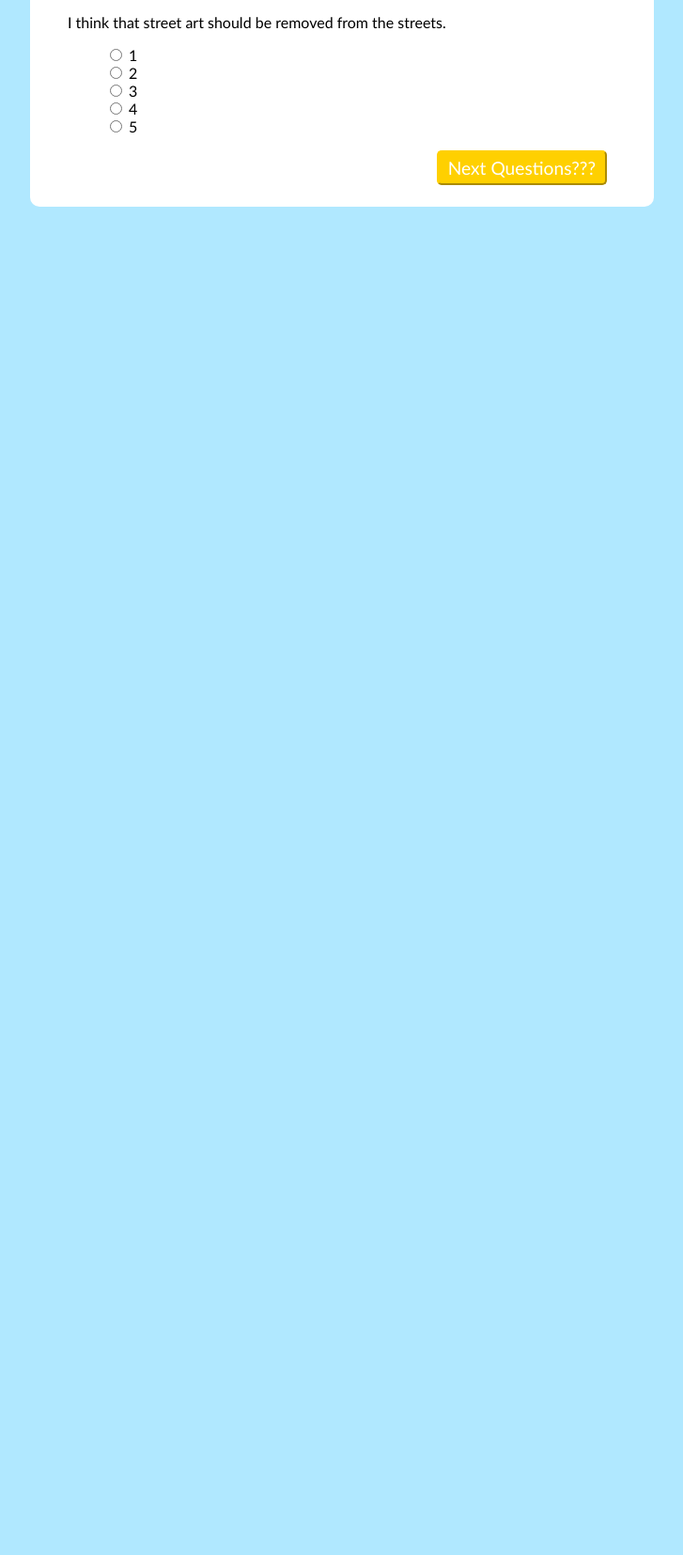
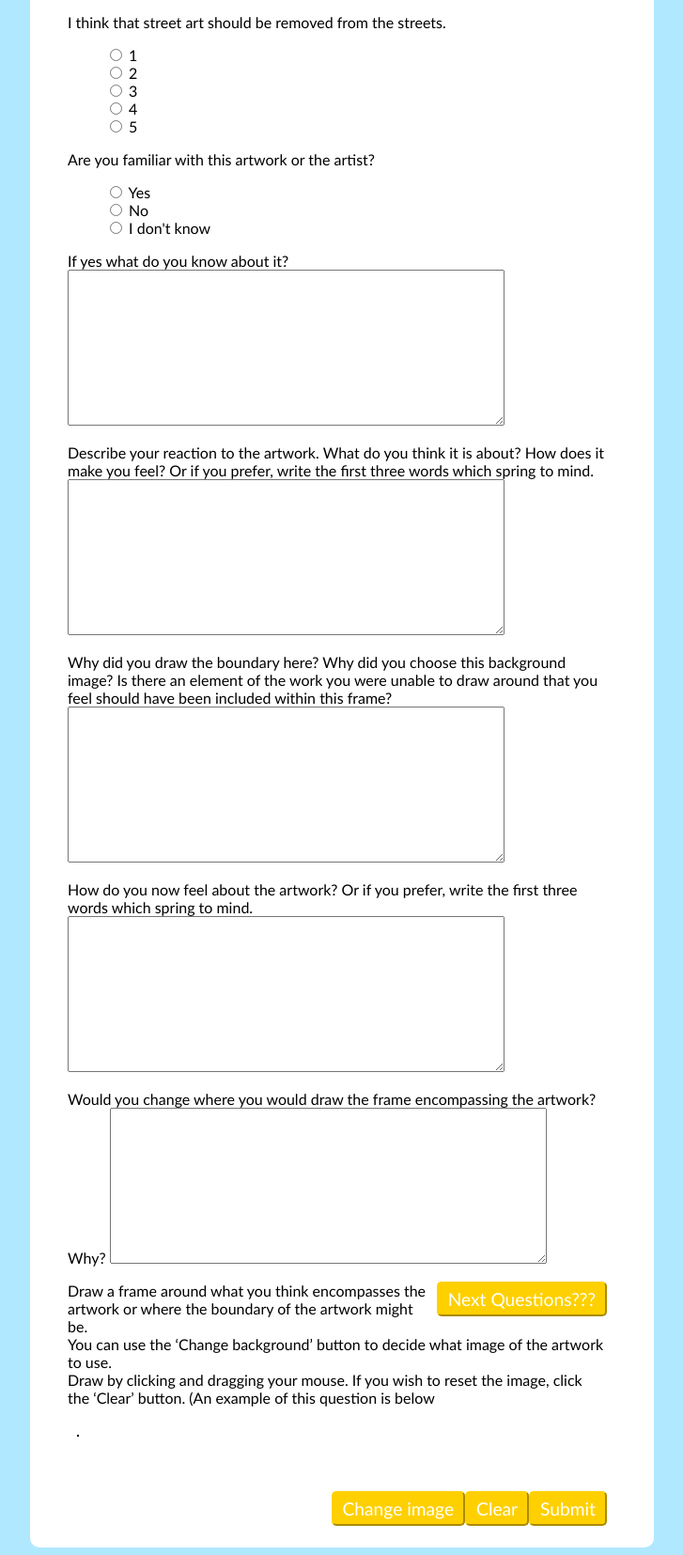
Before and after one commit to estellehlustiksmith/Survey-Project, a Django app: page /questionnaire in a window 1280 px wide. Shown: the part 855-2510 px from the top of the page at 94% size, without its empty margins (276-1003 px from the left). Before the commit the page ends 1075 px from the top, so only its background shows below. Run offline with Django 3.2, Linux system fonts and the light colour scheme.

Commit message:
put all the form back together

```diff
--- a/questionnaire/forms.py
+++ b/questionnaire/forms.py
@@ -2,11 +2,11 @@ from django import forms
 from .models import Response
 from .models import Consent
 from .models import Interview
-from .models import Building
+#from .models import Building
 
 #Branch
 
-class ResponseForm(forms.ModelForm):
+class Response(forms.ModelForm):
     NUMBERS = [('1','1'),('2','2'),('3','3'),('4','4'),('5','5')]
     question1_1 = forms.CharField(
         label='I enjoy looking at art.',
@@ -28,11 +28,6 @@ class ResponseForm(forms.ModelForm):
         label='I think that street art should be removed from the streets.',
         widget=forms.RadioSelect(choices=NUMBERS))
 
-    class Meta:
-        model = Response
-        fields = ('question1_1','question1_2','question1_3','question1_4','question1_5')
-
-class Building(forms.ModelForm):
     CHOICES = [('Y','Yes'),('N','No'),('IDK',"I don't know")]
     question6 = forms.CharField(
         label='Are you familiar with this artwork or the artist?',
@@ -58,8 +53,8 @@ class Building(forms.ModelForm):
         widget=forms.Textarea(attrs={'rows':10,'cols':60}))
 
     class Meta:
-        model = Building
-        fields = ('question6','question7','question8','question9','question10','question11','drawing')
+        model = Response
+        fields = ('question1_1','question1_2','question1_3','question1_4','question1_5','question6','question7','question8','question9','question10','question11','drawing')
         widgets = {'drawing': forms.HiddenInput()}#
 
 class Consent(forms.ModelForm):
--- a/questionnaire/models.py
+++ b/questionnaire/models.py
@@ -7,8 +7,6 @@ class Response(models.Model):
     question1_3 = models.CharField(max_length=1028)
     question1_4 = models.CharField(max_length=1028)
     question1_5 = models.CharField(max_length=1028)
-
-class Building(models.Model):
     question6 = models.CharField(max_length=1028)
     question7 = models.CharField(max_length=1028)
     question8 = models.CharField(max_length=1028)
--- a/questionnaire/templates/questionnaire/building.html
+++ b/questionnaire/templates/questionnaire/building.html
@@ -1,8 +1,8 @@
-{% extends 'questionnaire/base.html' %}
+<!-- {% extends 'questionnaire/base.html' %}
 {% load static %}
 
 {% block body %}
-    <div id='project_title'>
+   <div id='project_title'>
         <h1>The removal of street art from the street: <br>the transformation of the playful politics of place</h1>
     </div>
     <form method="POST" class="Building">{% csrf_token %}
@@ -132,4 +132,4 @@
         }
 
     </script>
-{% endblock %}
+{% endblock %}-->
--- a/questionnaire/templates/questionnaire/response_form.html
+++ b/questionnaire/templates/questionnaire/response_form.html
@@ -11,6 +11,130 @@
             {{ form.as_p }}
             </div>
             <button type="submit">Next Questions???</button>
-        </form>
+        <p>Draw a frame around what you think encompasses the artwork or where the boundary of the artwork might be.
+            <br>You can use the ‘Change background’ button to decide what image of the artwork to use.
+            <br>Draw by clicking and dragging your mouse. If you wish to reset the image, click the ‘Clear’ button. (An example of this question is below
+            </p>
+        <div id="canvas-holder">
+            <canvas id="canvas"></canvas>
+        </div>
+        <div id='submit'>
+            <button type="submit">Submit</button>
+        </div>
+    </form>
+    <div id='clear'>
+        <button onclick="clearCanvas()">Clear</button>
+    </div>
+    <div id=change_background>
+        <button id=change_background_btn, onclick="changeBackground()">Change image</button>
+    </div>
+    <script>
+        var images = [
+            '{% static "questionnaire/canvas_background.jpg" %}',
+            '{% static "questionnaire/canvas_background1.jpg" %}',
+            '{% static "questionnaire/canvas_background2.jpg" %}',
+            '{% static "questionnaire/canvas_background3.jpg" %}'
+        ]
+
+        function preloadImages(array) {
+            var count = 0;
+            if (!preloadImages.list) {
+                preloadImages.list = [];
+            }
+            var list = preloadImages.list;
+            for (var i = 0; i < array.length; i++) {
+                var img = new Image();
+                img.onload = function() {
+                    count += 1;
+                    if (count == array.length) {
+                        setBackground('{% static "questionnaire/canvas_background.jpg" %}')
+                    }
+                }
+                list.push(img);
+                img.src = array[i];
+            }
+        }
+
+        preloadImages(images);
+
+        var drawing_field = document.getElementById("id_drawing");
+        // get canvas
+        var canvas = document.getElementById("canvas")
+
+        // get canvas 2D context and set him correct size
+        var ctx = canvas.getContext('2d');
+
+        var background_num = 0;
+
+        // last known position
+        var pos = { x: 0, y: 0 };
+
+        document.addEventListener('mousemove', draw);
+        document.addEventListener('mousedown', setPosition);
+        document.addEventListener('mouseup', save);
+        document.addEventListener('mouseenter', setPosition);
+        document.addEventListener('mouseleave', save);
+
+        function changeBackground() {
+            background_num += 1;
+            if (background_num == images.length) {
+                background_num = 0;
+            }
+
+            setBackground(images[background_num]);
+        }
+
+        function clearCanvas() {
+            setBackground(images[background_num]);
+        }
+
+        function setBackground(url) {
+            var background = new Image();
+
+            background.onload = function(){
+                ctx.drawImage(background,0,0);
+            };
+            background.src = url;
+
+            canvas.width = background.width;
+            canvas.height = background.height;
+
+            ctx.canvas.width = canvas.width;
+            ctx.canvas.height = canvas.height;
+        }
+
+        // new position from mouse event
+        function setPosition(e) {
+            var rect = canvas.getBoundingClientRect();
+            pos.x = e.clientX - rect.left;
+            pos.y = e.clientY - rect.top;
+        }
+
+        function draw(e) {
+            // mouse left button must be pressed
+            if (e.buttons !== 1) return;
+
+            ctx.beginPath(); // begin
+
+            ctx.lineWidth = 5;
+            ctx.lineCap = 'round';
+            ctx.strokeStyle = '#000000';
+
+            ctx.moveTo(pos.x, pos.y); // from
+            setPosition(e);
+            ctx.lineTo(pos.x, pos.y); // to
+
+            ctx.stroke(); // draw it!
+        }
+
+        function save(e) {
+            //var img_data = ctx.getImageData(0, 0, canvas.width, canvas.height);
+            var img_data = canvas.toDataURL("image/png")
+            //console.log(img_data);
+
+            drawing_field.value = img_data;
+        }
+
+    </script>
     </div>
 {% endblock %}
--- a/questionnaire/views.py
+++ b/questionnaire/views.py
@@ -1,8 +1,8 @@
 from django.shortcuts import render, redirect
-from .forms import ResponseForm
+from .forms import Response
 from .forms import Consent
 from .forms import Interview
-from .forms import Building
+#from .forms import Building
 
 def landing_page(request):
     if request.method == 'POST':
@@ -18,26 +18,26 @@ def landing_page(request):
 def response_form(request):
     #form = ResponseForm()
     if request.method == "POST":
-        form = ResponseForm(request.POST)
+        form = Response(request.POST)
         if form.is_valid():
             questionnaire = form.save(commit=False)
             questionnaire.save()
-            return redirect('building')
+            return redirect('thankyou')
 
     else:
-        form = ResponseForm()
+        form = Response()
     return render(request, 'questionnaire/response_form.html', {'form': form})
 
-def building(request):
-    if request.method == "POST":
-        form = Building(request.POST)
-        if form.is_valid():
-            building = form.save(commit=False)
-            building.save()
-            return redirect('ty_form_complete')
-    else:
-        form = Building()
-    return render(request, 'questionnaire/building.html', {'form':form})
+#def building(request):
+ #   if request.method == "POST":
+  #      form = Building(request.POST)
+   #     if form.is_valid():
+    #        building = form.save(commit=False)
+     #       building.save()
+      #      return redirect('ty_form_complete')
+#    else:
+ #       form = Building()
+  #  return render(request, 'questionnaire/building.html', {'form':form})
 
 def ty_form_complete(request):
     return render(request,'questionnaire/ty_form_complete.html', {})
--- a/survey/urls.py
+++ b/survey/urls.py
@@ -22,6 +22,6 @@ urlpatterns = [
     path( '', views.landing_page, name='landing_page'),
     path( 'interview',views.interview, name='interview'),
     path( 'questionnaire', views.response_form, name='questionnaire'),
-    path( 'building', views.building, name='building'),
+#    path( 'building', views.building, name='building'),
     path( 'thankyou', views.ty_form_complete, name='thankyou')
 ]
```
Also changed, not shown: questionnaire/migrations/0004_auto_20200530_2148.py (added).
